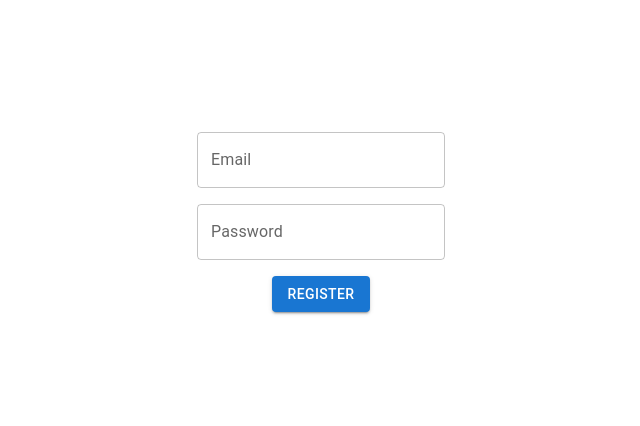
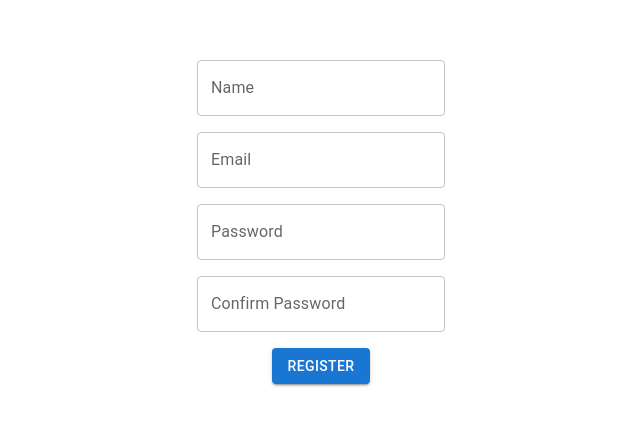
Before and after one commit to dentonkev/presto-deploy, a React (Vite) app in the folder frontend/: page /register in a window 1280 px wide. Shown: the part 178-604 px from the top of the page, without its empty margins (319-959 px from the left). Built offline with nearby package versions, Linux system fonts and the light colour scheme.

Commit message:
User register

```diff
--- a/frontend/src/api.js
+++ b/frontend/src/api.js
@@ -3,7 +3,6 @@ import BACKEND_PORT from "../backend.config.json";
 const URL = `http://localhost:${BACKEND_PORT.BACKEND_PORT}`;
 
 export const apiLogin = async (email, password) => {
-  console.log(URL);
   const res = await fetch(`${URL}/admin/auth/login`, {
     method: "POST",
     headers: { "Content-Type": "application/json" },
@@ -11,21 +10,20 @@ export const apiLogin = async (email, password) => {
   });
   const data = await res.json();
   if (!res.ok) {
-    throw new Error(data.message || "Login failed");
+    throw new Error(data.message);
   }
   return data.token;
 };
 
-// export const apiRegister = async (name, email, password, confirmPassword) => {
-//   console.log(URL);
-//   const res = await fetch(`${URL}/admin/auth/login`, {
-//     method: "POST",
-//     headers: { "Content-Type": "application/json" },
-//     body: JSON.stringify({ email, password }),
-//   });
-//   const data = await res.json();
-//   if (!res.ok) {
-//     throw new Error(data.message || "Login failed");
-//   }
-//   return data.token;
-// };
+export const apiRegister = async (name, email, password, confirmPassword) => {
+  const res = await fetch(`${URL}/admin/auth/register`, {
+    method: "POST",
+    headers: { "Content-Type": "application/json" },
+    body: JSON.stringify({ email, password, name }),
+  });
+  const data = await res.json();
+  if (!res.ok) {
+    throw new Error(data.message);
+  }
+  return data.token;
+};
--- a/frontend/src/pages/Login.tsx
+++ b/frontend/src/pages/Login.tsx
@@ -1,15 +1,24 @@
 import { Box, TextField, Button } from '@mui/material';
 import { useState } from 'react';
+import { apiLogin } from '../api'
 
 const Login = () => {
   const [email, setEmail] = useState("");
   const [password, setPassword] = useState("");
 
+  const userLogin = async () => {
+    try {
+      const data = await apiLogin(email, password)
+    } catch (err) {
+      console.log(err)
+    }
+  }
+
   return (
     <Box className="flex flex-col items-center justify-center h-screen gap-4">
-      <TextField id="outlined-basic" label="Email" variant="outlined" onChange={(e) => setEmail(e.target.value)} />
-      <TextField id="outlined-basic" label="Password" variant="outlined" onChange={(e) => setPassword(e.target.value)} />
-      <Button variant="contained">Login</Button>
+      <TextField id="email" label="Email" variant="outlined" onChange={(e) => setEmail(e.target.value)} />
+      <TextField id="password" label="Password" variant="outlined" onChange={(e) => setPassword(e.target.value)} />
+      <Button variant="contained" onClick={userLogin}>Login </Button>
     </Box>
   );
 };
--- a/frontend/src/pages/Register.tsx
+++ b/frontend/src/pages/Register.tsx
@@ -1,11 +1,28 @@
 import { Box, TextField, Button } from '@mui/material';
+import { useState } from 'react';
+import { apiRegister } from '../api'
 
 const Register = () => {
+  const [name, setName] = useState("");
+  const [email, setEmail] = useState("");
+  const [password, setPassword] = useState("");
+  const [confirmPassword, setConfirmPassword] = useState("");
+
+  const userRegister = async () => {
+    try {
+      const data = await apiRegister(name, email, password, confirmPassword)
+    } catch (err) {
+      console.log(err)
+    }
+  }
+
   return (
     <Box className="flex flex-col items-center justify-center h-screen gap-4">
-      <TextField id="outlined-basic" label="Email" variant="outlined" />
-      <TextField id="outlined-basic" label="Password" variant="outlined" />
-      <Button variant="contained">Register</Button>
+      <TextField id="name" label="Name" variant="outlined" onChange={(e) => setName(e.target.value)}/>
+      <TextField id="email" label="Email" variant="outlined" onChange={(e) => setEmail(e.target.value)}/>
+      <TextField id="password" label="Password" variant="outlined" onChange={(e) => setPassword(e.target.value)}/>
+      <TextField id="confirmPassword" label="Confirm Password" variant="outlined" onChange={(e) => setConfirmPassword(e.target.value)}/>
+      <Button variant="contained" onClick={userRegister}>Register</Button>
     </Box>
   );
 };
```
